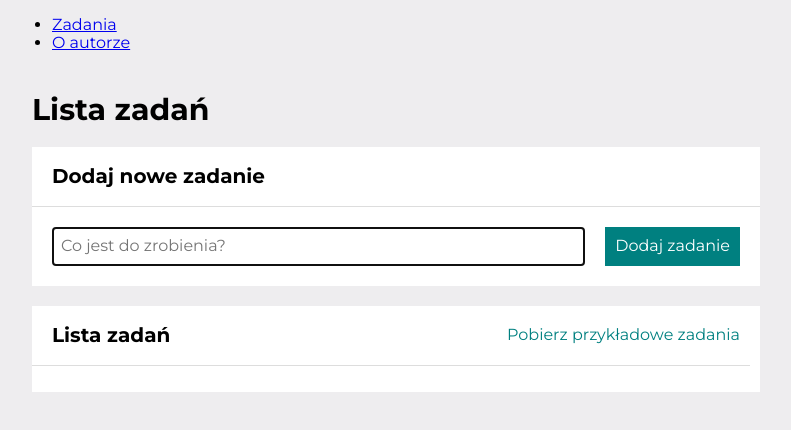
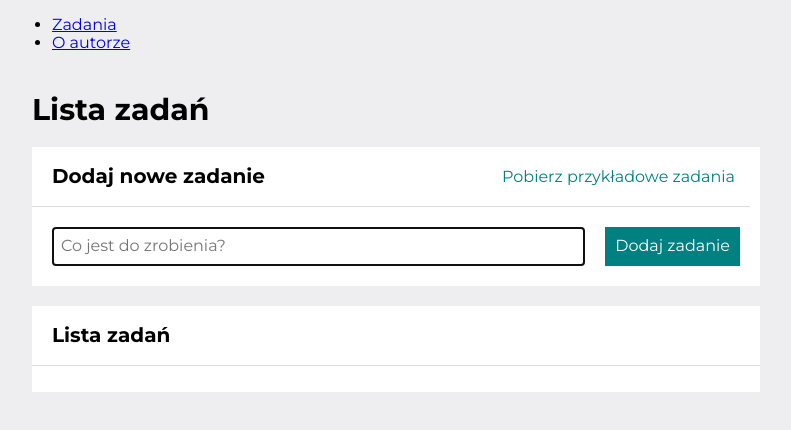
Before and after one commit to Karyna99/to-do-list-react, a React (Create React App) app: page /#/zadania in a window 1280 px wide. Shown: the top 430 px of the page, without its empty margins (244-1035 px from the left). Built offline with nearby package versions, Linux system fonts and the light colour scheme.

Commit message:
changed position of exampleTasksButton&set delay

```diff
--- a/src/features/tasks/TaskPage/index.js
+++ b/src/features/tasks/TaskPage/index.js
@@ -0,0 +1,23 @@
+import Section from "../../../common/Section/index";
+import Header from "../../../common/Header/index";
+import Container from "../../../common/Container";
+import { theme } from "../../../styled";
+import { ThemeProvider } from 'styled-components';
+
+function TaskPage() {
+
+  return (
+    <ThemeProvider theme={theme}>
+      <Container>
+        <Header
+          title="Zadanie" />
+        <Section
+          title="Dodaj nowe zadanie"
+          body={<>nana</>}
+        />
+      </Container>
+    </ThemeProvider>
+  );
+};
+
+export default TaskPage;
--- a/src/features/tasks/TasksPage/Buttons/index.js
+++ b/src/features/tasks/TasksPage/Buttons/index.js
@@ -1,7 +1,7 @@
 import { Button } from "../../../../styled";
 import { ButtonsContainer } from "./styled";
 import { useSelector, useDispatch } from "react-redux"
-import { selectTasks, toggleHideDone, setAllDone, fetchExampleTasks } from "../../tasksSlice";
+import { selectTasks, toggleHideDone, setAllDone } from "../../tasksSlice";
 
 const Buttons = () => {
     const { tasks, hideDone } = useSelector(selectTasks);
@@ -9,9 +9,7 @@ const Buttons = () => {
     const dispatch = useDispatch();
     return (
         <ButtonsContainer>
-            <Button task onClick={() => dispatch(fetchExampleTasks())}>
-                Pobierz przykładowe zadania
-                </Button>
+
             {tasks.length > 0 && (
                 <>
                     <Button task
--- a/src/features/tasks/TasksPage/Buttons/styled.js
+++ b/src/features/tasks/TasksPage/Buttons/styled.js
@@ -2,7 +2,7 @@ import styled from "styled-components";
 
 export const ButtonsContainer = styled.div`
     display: flex;
-    border-bottom: 1px solid #dddddd;
+    /* border-bottom: 1px solid #dddddd; */
 
     @media (max-width: ${({ theme }) => theme.breakpoints.mobile}px) {
     .buttons {
--- /dev/null
+++ b/src/features/tasks/TasksPage/ExampleTasksButton/index.js
@@ -0,0 +1,16 @@
+import { useDispatch, useSelector } from "react-redux";
+import { Button } from "../../../../styled";
+import { fetchExampleTasks, selectLoading } from "../../tasksSlice";
+
+const ExampleTasksButton = () => {
+    const dispatch = useDispatch();
+    const loading = useSelector(selectLoading);
+
+    return (
+        <Button task disabled={loading} onClick={() => dispatch(fetchExampleTasks())}>
+            {loading ? "Ładowanie" : "Pobierz przykładowe zadania"}
+        </Button>
+    );
+};
+
+export default ExampleTasksButton;
--- a/src/features/tasks/TasksPage/index.js
+++ b/src/features/tasks/TasksPage/index.js
@@ -6,6 +6,7 @@ import Form from "./Form/index";
 import TaskList from "./TaskList/index"
 import { theme } from "../../../styled";
 import { ThemeProvider } from 'styled-components';
+import ExampleTasksButton from "./ExampleTasksButton";
 
 function TasksPage() {
 
@@ -17,6 +18,7 @@ function TasksPage() {
         <Section
           title="Dodaj nowe zadanie"
           body={<Form />}
+          extraContent={<ExampleTasksButton/>}
         />
         <Section
           title="Lista zadań"
--- a/src/features/tasks/tasksSaga.js
+++ b/src/features/tasks/tasksSaga.js
@@ -1,13 +1,15 @@
-import { takeEvery, takeLatest, call, put, select } from "redux-saga/effects";
-import { fetchExampleTasks, selectTasks, setTasks } from "./tasksSlice";
+import { takeEvery, takeLatest, call, put, select, delay } from "redux-saga/effects";
+import { fetchExampleTasks, selectTasks, fetchExampleTasksSuccess, fetchExampleTasksError } from "./tasksSlice";
 import { getExampleTasks } from "./getExampleTasks";
 import { saveTasksInLocalStorage } from "./tasksLocalStorage";
 
 function* fetchExampleTasksWorker() {
     try {
+        yield delay(1000);
         const exampleTasks = yield call(getExampleTasks);
-        yield put(setTasks(exampleTasks));
+        yield put(fetchExampleTasksSuccess(exampleTasks));
     } catch (error) {
+        yield put(fetchExampleTasksError());
         call(alert, "Coś poszło nie tak:(")
     }
 };
--- a/src/features/tasks/tasksSlice.js
+++ b/src/features/tasks/tasksSlice.js
@@ -6,6 +6,7 @@ const tasksSlice = createSlice({
     initialState: {
         tasks: getTasksFromLocalStorage(),
         hideDone: false,
+        loading: false,
     },
     reducers: {
         addTask: ({ tasks }, { payload: task }) => {
@@ -27,11 +28,15 @@ const tasksSlice = createSlice({
                 task.done = true;
             }
         },
-        fetchExampleTasks: () => {
-
+        fetchExampleTasks: state => {
+            state.loading = true;
         },
-        setTasks: (state, { payload: tasks }) => {
+        fetchExampleTasksError: state => {
+            state.loading = false;
+        },
+        fetchExampleTasksSuccess: (state, { payload: tasks }) => {
             state.tasks = tasks;
+            state.loading = false;
         },
     },
 });
@@ -43,8 +48,10 @@ export const {
     removeTask,
     setAllDone,
     fetchExampleTasks,
-    setTasks
+    fetchExampleTasksError,
+    fetchExampleTasksSuccess,
 } = tasksSlice.actions;
 export const selectTasks = state => state.tasks;
 export const selectHideDone = state => selectTasks(state).hideDone;
+export const selectLoading = state => selectTasks(state).loading;
 export default tasksSlice.reducer;
--- a/src/styled.js
+++ b/src/styled.js
@@ -39,9 +39,10 @@ export const Button = styled.button`
 
     ${(props) => props.task && css`
         border: none;
-        padding: 10px;
-        margin-bottom: 10px;
+        padding: 0 15px 10px;
+        margin: 0;
         background-color: white;
+        border-bottom: 1px solid #dddddd;
         color: ${({ theme }) => theme.colors.primary};
 
         &:hover{
```
